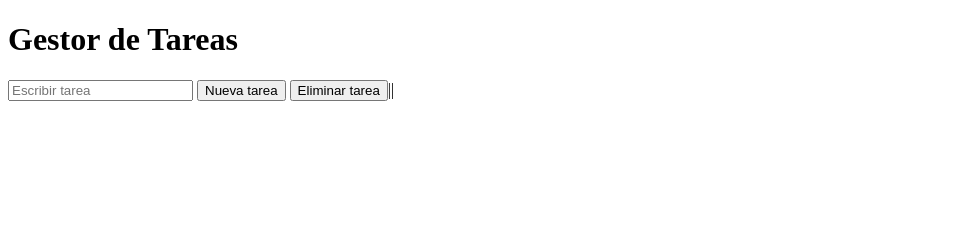
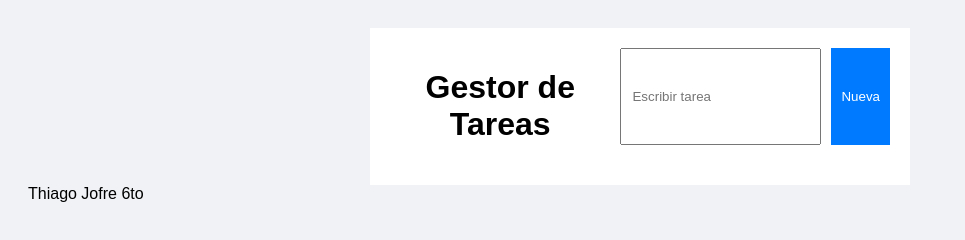
Before and after one commit to Tjj2008/mesas-abril, a plain HTML site: page index.html in a window 1280 px wide. Shown: the whole page, without its empty margins (0-965 px from the left). Drawn offline with Linux system fonts and the light colour scheme.

Commit message:
otra vez committt

```diff
--- a/index.html
+++ b/index.html
@@ -4,6 +4,7 @@
   <meta charset="UTF-8">
   <meta name="viewport" content="width=device-width, initial-scale=1">
   <title>Gestor de Tareas</title>
+  <link rel="stylesheet" href="style.css">
 </head>
 <body>
 
@@ -12,13 +13,16 @@
 
     <div id="tareas">
       <input type="text" id="task-input" placeholder="Escribir tarea" required>
-      <button type="submit">Nueva tarea</button>
-      <button class="eliminar">Eliminar tarea</button>||
+      <button type="submit">Nueva </button>
     </div
 
     <div id="lista de tareas"></div>
+
   </div>
 
+
   <script src="script.js"></script>
+  <footer>Thiago Jofre 6to</footer>
+
 </body>
 </html>
--- /dev/null
+++ b/style.css
@@ -0,0 +1,47 @@
+
+body {
+    font-family: Arial, sans-serif;
+    background-color: #f0f2f5;
+    padding: 20px;
+  }
+
+  .container {
+    max-width: 500px;
+    margin: auto;
+    background: white;
+    padding: 20px;
+
+  }
+
+  h1 {
+    text-align: center;
+  }
+
+  footer{
+    position: absolute;
+
+  }
+
+
+  div {
+    display: flex;
+    gap: 10px;
+    margin-bottom: 20px;
+  }
+
+  input {
+    flex: 1;
+    padding: 10px;
+  }
+
+  button {
+    padding: 10px;
+    background-color: #007bff;
+    color: white;
+    border: none;
+    cursor: pointer;
+  }
+
+  button:hover {
+    background-color: #0056b3;
+  }
```
